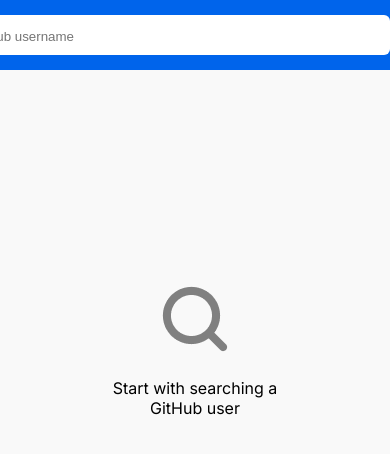
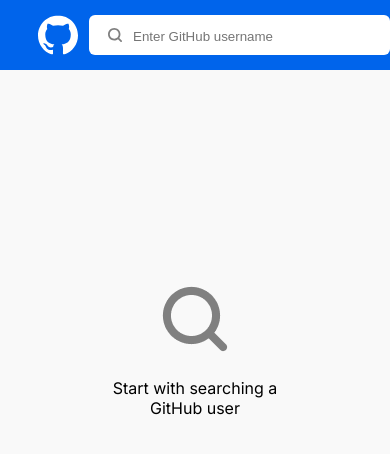
Before and after one commit to EGalinevsky/Paralect, a React (Create React App) app: page / in a window 390 px wide. Shown: the top 454 px of the page. Built offline with nearby package versions, Linux system fonts and the light colour scheme.

Commit message:
adapted layout

```diff
--- a/src/App.js
+++ b/src/App.js
@@ -38,24 +38,18 @@
     } catch (err) {
       setNotuser(true)
       setData(false)
-    } finally{
-      setLoading(false)
     }
   }
 
 
 
-  console.log('name', name)
-  console.log('1', data)
-  console.log('2', repositories)
   console.log('3', loading)
-  console.log('4', notUsers)
-  console.log('5', initial)
 
 
 
   useEffect(() => {
     setName('')
+    setLoading(false)
     console.log('Это useEffect repositories', repositories)
     console.log('Это useEffect data', data)
   }, [data,repositories])
@@ -66,10 +60,11 @@
     <div className="App">
 
       <Header submitHandler={submitHandler} name={name} setName={setName}/>
-      {loading &&  (<div className="loader"></div>)}
+
 
       {Object.keys(data).length ? <Main data={data} repositories={repositories}/> :  (initial && <InitialState />)}
       {notUsers ? <InitialStateUserNotFound /> : null}
+      {loading && (<div className="loader"></div>)}
       {/* {istate && <InitialState />}       */}
     </div>
   );
--- a/src/components/header/header.jsx
+++ b/src/components/header/header.jsx
@@ -10,7 +10,7 @@
       <img className={s.header__img} src={Frame} alt="" />
       <div className={s.header__search}>
         <img className={s.search__img} src={Search} alt="" />
-        <form onSubmit={props.submitHandler}>
+        <form className={s.form_serch} onSubmit={props.submitHandler}>
           <input
             value={props.name}
             className={s.search__input}
--- a/src/components/header/header.module.css
+++ b/src/components/header/header.module.css
@@ -9,7 +9,7 @@
 .header__img{
     width: 41px;
     height: 40px;
-    margin: 0 21.98px 0 41px;
+    margin: 0 22px 0 41px;
 }
 
 .header__search {
@@ -22,18 +22,21 @@
     align-items: center;
   }
 
-  .search__img {
+.search__img {
     width: 14px;
     height: 14px;
     margin: 5px;
     text-align: center;
   }
 
-  .search__input {
+.search__input {
     width: 450px;
     margin-left: 6px;
     border: 0;
   }
+.form_serch{
+  width: 100%;
+}
 
   input ::placeholder{
       color: #000;
@@ -43,3 +46,24 @@
   .search__input:focus {
     outline: none;
   }
+
+  @media screen and (max-width: 768px) {
+    .header__search{
+      width:70%;
+    }
+    .search__input {
+      width: 70%;
+    }
+}
+
+@media screen and (max-width: 480px) {
+  .header__search{
+    width:70%;
+  }
+  .search__input {
+    width: 100%;
+  }
+  .header__img{
+    margin: 0 10px;
+  }
+}
--- a/src/components/main/Main.module.css
+++ b/src/components/main/Main.module.css
@@ -5,3 +5,23 @@
     position: relative;
     padding: 40px 56px 28px;
 }
+
+@media screen and (max-width: 768px) {
+    .main {
+        padding: 20px 20px 28px;
+        flex-wrap: wrap;
+        display: block;
+        text-align: center;
+
+    }
+}
+
+@media screen and (max-width: 480px) {
+    .main {
+        flex-wrap: wrap;
+        text-align: center;
+        align-items: center;
+        margin: 0 auto;
+        padding: 10px 5px 28px;
+    }
+}
--- a/src/components/main/Profile/Profile.module.css
+++ b/src/components/main/Profile/Profile.module.css
@@ -35,6 +35,8 @@
 .profile__follows{
     margin-top: 25px;
     display: flex;
+
+    flex-direction: row;
 }
 
 .profile__inner{
@@ -49,3 +51,28 @@
 .profile__inner:last-child{
     margin-right: 0;
 }
+
+@media screen and (max-width: 1028px) {
+    .main__profile {
+        margin-right: 40px;
+    }
+}
+
+
+
+@media screen and (max-width: 768px) {
+    .main__profile{
+        display: flex;
+        align-items: center;
+        flex-direction: column;
+        margin-right: 0;
+    }
+    .profile__img {
+        width:200px;
+        height: 200px;
+    }
+    .profile__follows{
+        display: flex;
+        flex-direction: column;
+    }
+}
--- a/src/components/main/Works/WorkRepository/Repository.jsx
+++ b/src/components/main/Works/WorkRepository/Repository.jsx
@@ -5,15 +5,15 @@
 export const Repository = (props) => {
   return (
     <div className={s.repository__item}>
+      <div>
+        <a target="_blank" className={s.repository__link} href={props.href}>
+          <h2 className={s.repository__title}>{props.name}</h2>
+        </a>
 
-      <a target="_blank" className={s.repository__link} href={props.href}>
-        <h2 className={s.repository__title}>{props.name}</h2>
-      </a>
-
-      <p className={s.repository__text}>
-        {props.title ? props.title : (<>&nbsp;</>)}
-      </p>
-
+        <p className={s.repository__text}>
+          {props.title ? props.title : <>&nbsp;</>}
+        </p>
+      </div>
     </div>
   );
 };
--- a/src/components/main/Works/Works.module.css
+++ b/src/components/main/Works/Works.module.css
@@ -1,5 +1,5 @@
  .main__works{
-    width: 70%;
+    width: 69%;
     display: flex;
     flex-direction: column;
     align-content: flex-end;
@@ -27,6 +27,7 @@
 
     align-items: center;
 
+    margin-right: 10px
 }
 
 .paginator li {
@@ -71,3 +72,15 @@
     border-radius: 3px;
     color: rgb(255, 255, 255);
 }
+
+@media screen and (max-width: 1028px) {
+    .main__works {
+        width:55%;
+    }
+}
+
+@media screen and (max-width: 768px) {
+    .main__works {
+        width: 100%;
+        }
+}
--- a/src/index.css
+++ b/src/index.css
@@ -6,6 +6,7 @@
   -webkit-font-smoothing: antialiased;
   -moz-osx-font-smoothing: grayscale;
   height: 100%;
+  background: #F9F9F9;
 }
 
 code {
```
